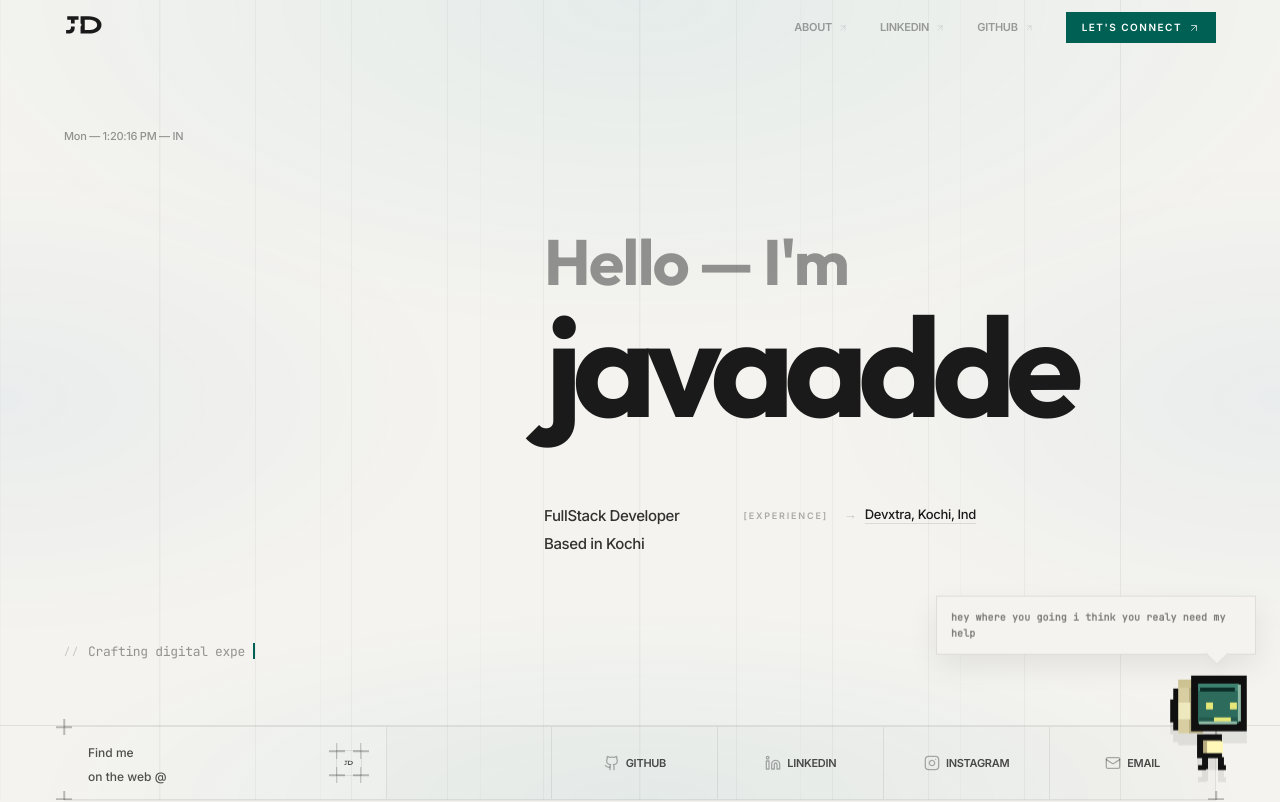
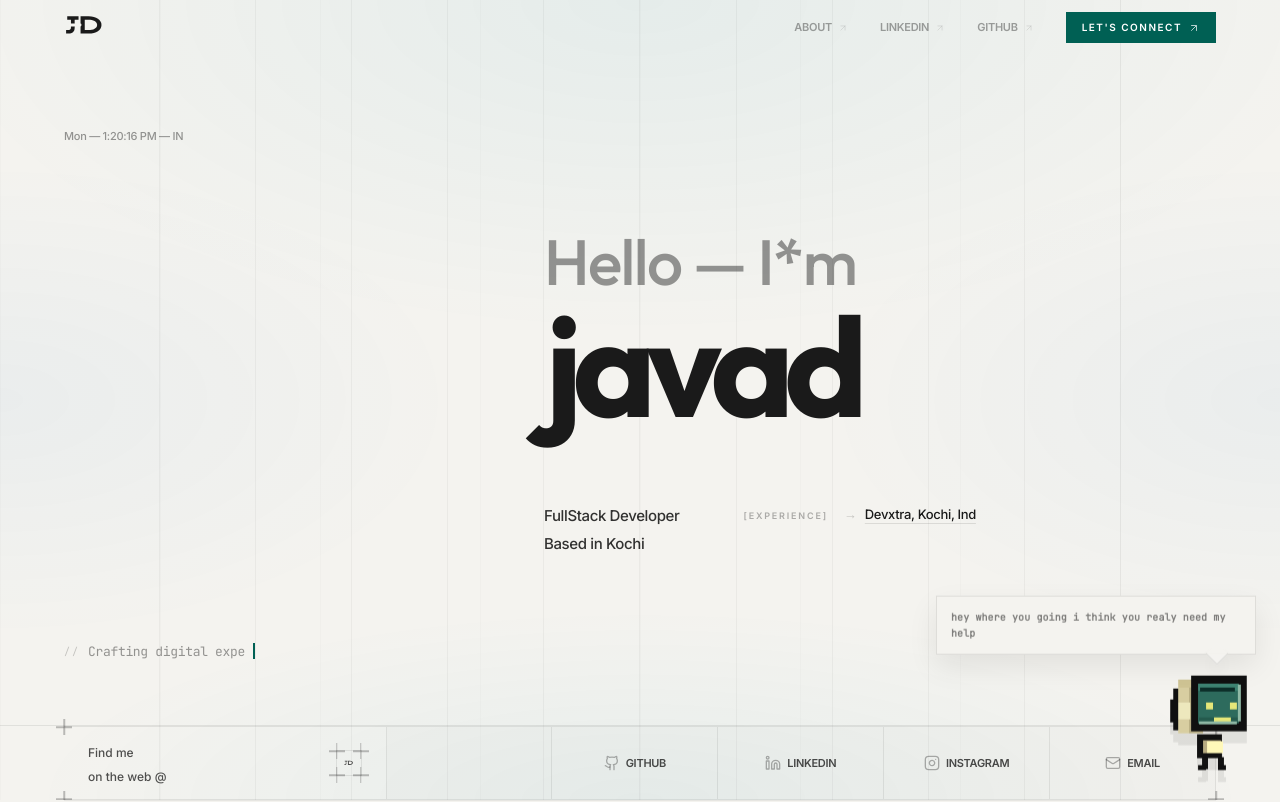
Before and after one commit to javaadde/portfolioo, a Next.js app: page / in a window 1280 px wide. Shown: the top 802 px of the page. Built offline with nearby package versions, Linux system fonts and the light colour scheme.

Commit message:
feat: name in diffrent language hovering animation

```diff
--- a/src/app/layout.tsx
+++ b/src/app/layout.tsx
@@ -1,5 +1,5 @@
 import type { Metadata } from "next";
-import { Inter, Outfit, JetBrains_Mono } from "next/font/google";
+import { Inter, Outfit, JetBrains_Mono, Noto_Sans_JP, Noto_Sans_SC } from "next/font/google";
 import "./globals.css";
 import NavBar from "@/components/NavBar";
 import CustomCursor from "@/components/CustomCursor";
@@ -19,6 +19,16 @@ const jetbrains = JetBrains_Mono({
   subsets: ["latin"],
   weight: ["400"],
   variable: "--font-mono",
+});
+const notoJP = Noto_Sans_JP({
+  subsets: ["latin"],
+  weight: ["700"],
+  variable: "--font-noto-jp",
+});
+const notoSC = Noto_Sans_SC({
+  subsets: ["latin"],
+  weight: ["700"],
+  variable: "--font-noto-sc",
 });
 
 export const metadata: Metadata = {
@@ -41,7 +51,7 @@ export default function RootLayout({
     <html lang="en">
       <body
         suppressHydrationWarning={true}
-        className={`${inter.variable} ${outfit.variable} ${jetbrains.variable} antialiased font-body bg-background cursor-active`}
+        className={`${inter.variable} ${outfit.variable} ${jetbrains.variable} ${notoJP.variable} ${notoSC.variable} antialiased font-body bg-background cursor-active`}
       >
         <CustomCursor />
         <ConnectPopup />
--- a/src/app/page.tsx
+++ b/src/app/page.tsx
@@ -113,6 +113,57 @@ function TypingAnimation() {
   );
 }
 
+/* ────────────── MULTI-LANGUAGE NAME ────────────── */
+const nameTranslations = [
+  { lang: "English", text: "javad", scale: 1 },
+  { lang: "Arabic", text: "جواد", scale: 0.95 },
+  { lang: "Hindi", text: "जवाद", scale: 0.95 },
+  { lang: "Tamil", text: "ஜவாத்", scale: 0.9 },
+  { lang: "Urdu", text: "جواد", scale: 0.95 },
+  { lang: "Chinese", text: "贾瓦德", scale: 0.75 },
+  { lang: "Japanese", text: "ジャバド", scale: 0.75 },
+  { lang: "Russian", text: "Джавад", scale: 0.85 },
+];
+
+function MultiLangName() {
+  const [index, setIndex] = useState(0);
+  const [isHovered, setIsHovered] = useState(false);
+
+  useEffect(() => {
+    let interval: NodeJS.Timeout;
+    if (isHovered) {
+      interval = setInterval(() => {
+        setIndex((prev) => (prev + 1) % nameTranslations.length);
+      }, 800);
+    }
+    return () => clearInterval(interval);
+  }, [isHovered]);
+
+  return (
+    <div
+      onMouseEnter={() => setIsHovered(true)}
+      onMouseLeave={() => setIsHovered(false)}
+      className="relative cursor-default"
+    >
+      <h1
+        className="max-w-[8ch] font-bold font-heading text-[clamp(3.9rem,12vw,5.5rem)] md:max-w-none md:text-[14vw] lg:text-[11vw] leading-[0.84] tracking-[-0.07em] text-[#1a1a1a] flex items-baseline"
+        style={{ fontFamily: 'var(--font-outfit), var(--font-noto-jp), var(--font-noto-sc), sans-serif' }}
+      >
+        <span
+          style={{
+            transform: `scale(${nameTranslations[index].scale})`,
+            transformOrigin: 'left baseline',
+            display: 'inline-block'
+          }}
+          className="whitespace-nowrap"
+        >
+          {nameTranslations[index].text}
+        </span>
+      </h1>
+    </div>
+  );
+}
+
 export default function Home() {
   const [dateTime, setDateTime] = useState({ day: "", time: "" });
 
@@ -202,12 +253,10 @@ export default function Home() {
                 transition={{ duration: 1, ease: [0.16, 1, 0.3, 1] }}
                 className="col-span-12 md:col-start-5 lg:col-start-6"
               >
-                <h2 className="mb-3 max-w-[10ch] text-[clamp(1.45rem,6vw,4rem)] font-bold leading-none tracking-tight text-black/40 font-heading">
-                  Hello — I&apos;m
+                <h2 className="mb-3 max-w-[10ch] text-[clamp(1.45rem,6vw,4rem)] font-medium leading-none tracking-tight text-black/40 font-heading">
+                  Hello — I*m
                 </h2>
-                <h1 className="max-w-[8ch] font-bold font-heading text-[clamp(3.9rem,12vw,5.5rem)] md:max-w-none md:text-[14vw] lg:text-[11vw] leading-[0.84] tracking-[-0.07em] text-[#1a1a1a]">
-                  javaadde
-                </h1>
+                <MultiLangName />
 
                 {/* Subtitle & Experience — directly under name */}
                 <div className="mt-5 flex flex-col gap-4 sm:mt-8 sm:gap-8 md:flex-row md:gap-16">
```
